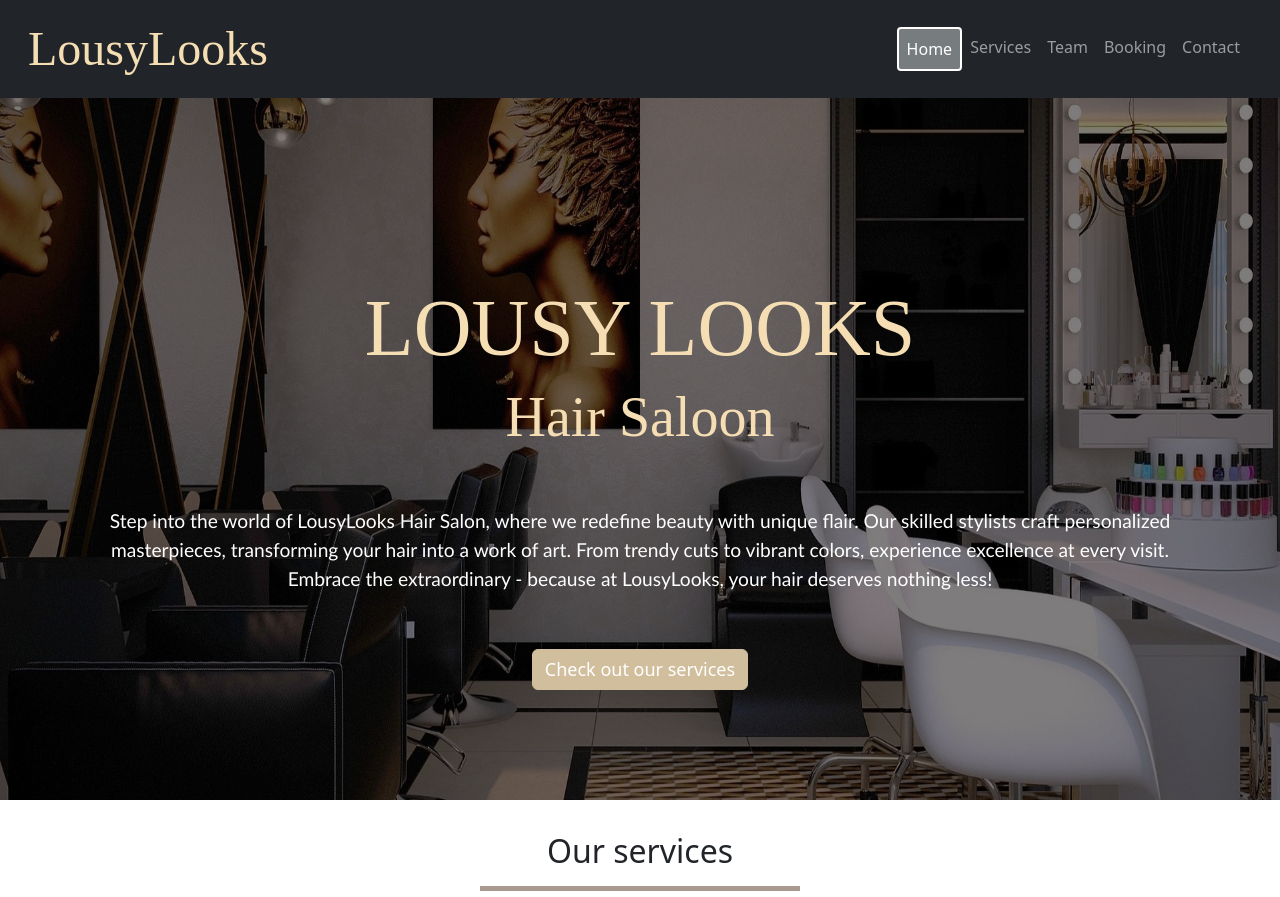
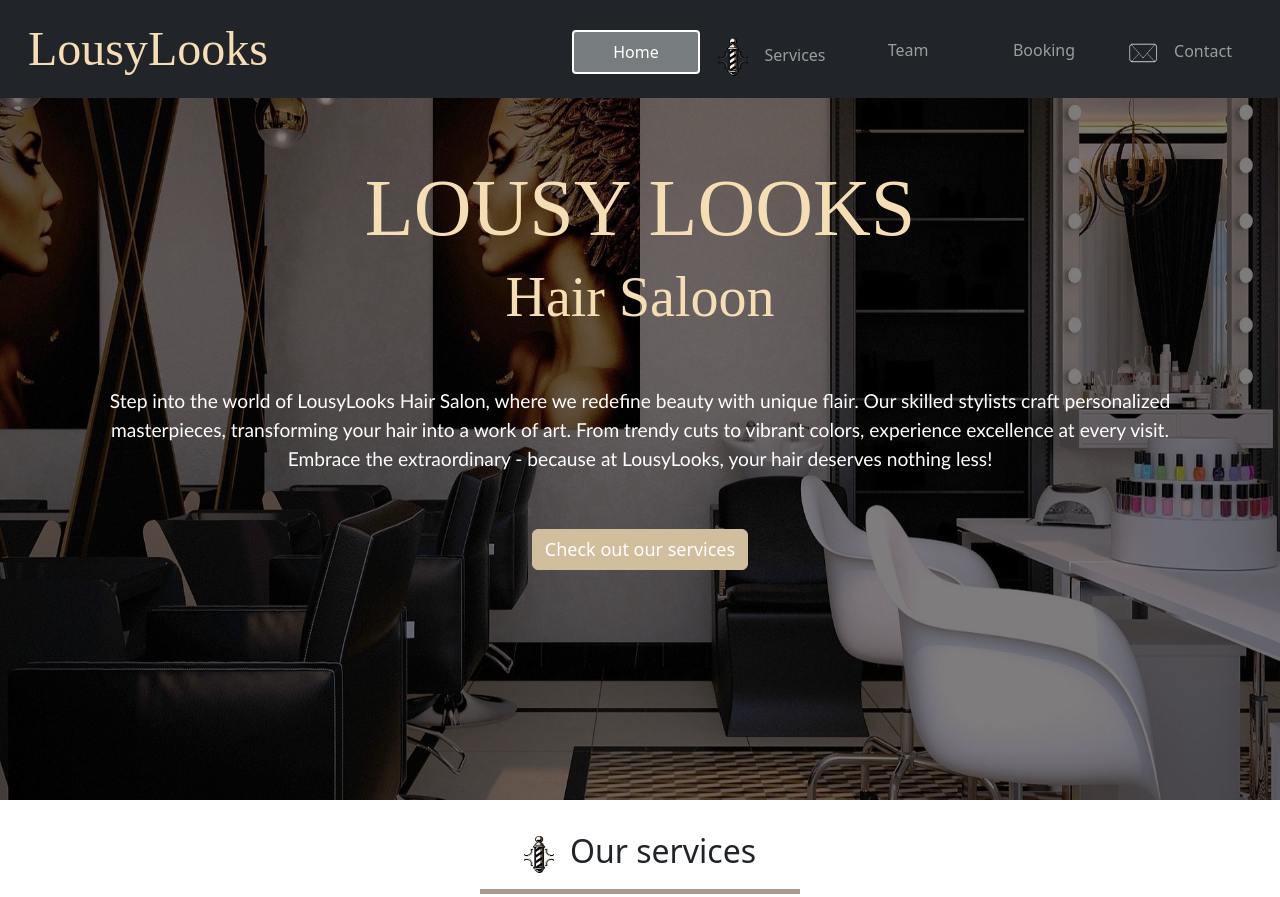
Before and after one commit to SEG3125-A/Group35-Lab5, a website: page index.html in a window 1280 px wide. Shown: the top 897 px of the page. Drawn offline with nearby package versions, Linux system fonts and the light colour scheme.

Commit message:
added icons to services and general contact, tooltip to email field general contact

```diff
--- a/index.html
+++ b/index.html
@@ -42,7 +42,7 @@
                     <a class="nav-link" id="homeId" href="#home">Home</a>
                 </li>
                 <li class="nav-item">
-                    <a class="nav-link" href="#service">Services</a>
+                    <a class="nav-link" href="#service"><img src="./styles/images/ServicesIcon.png" alt="servicesLogo" style="width:30px; margin-right: 1rem;">Services</a>
                 </li>
                 <li class="nav-item">
                     <a class="nav-link" href="#team">Team</a>
@@ -51,7 +51,7 @@
                     <a class="nav-link" href="#booking">Booking</a>
                 </li>
                 <li class="nav-item">
-                    <a class="nav-link" href="#contact">Contact</a>
+                    <a class="nav-link" href="#contact"><img src="./styles/images/env.png" alt="servicesLogo" style="width:30px; margin-right: 1rem;">Contact</a>
                 </li>
             </ul>
         </div>
@@ -62,7 +62,7 @@
     <div class="container-fluid " style="background-image: url('styles/images/salon.jpg');
         height:100vh;background-repeat:round;background-color: #7e7c7c; background-blend-mode: multiply;" id="home">
         <!-- title -->
-        <div class="container-xl text-center" style="padding-top:35vh; height:48vh; color:wheat;">
+        <div class="container-xl text-center" style="padding-top:10rem; height:48vh; color:wheat;">
             <h1 class="display-1" style="font-family:Brush Script MT">LOUSY LOOKS</h1>
             <h1 class="display-4" style="font-family:Brush Script MT">Hair Saloon</h1>
             <p
@@ -83,7 +83,7 @@
     <!-- service section starts here  -->
     <div class="container-fluid px-0 bg-white" id="service">
         <!-- col-sm-9  not really useful -->
-        <h2 class="m-3 p-3 col-md-3 col-6 mx-auto text-center border-5 border-bottom border-info">Our services</h2>
+        <h2 class="m-3 p-3 col-md-3 col-6 mx-auto text-center border-5 border-bottom border-info"><img src="./styles/images/ServicesIcon.png" alt="servicesLogo" style="width:30px;margin-right: 1rem;">Our services</h2>
         <!-- <hr class="bg-danger border-2 border-top border-danger" /> -->
 
         <!-- first row -->
@@ -389,7 +389,7 @@
 
     <!-- Contact section starts here  -->
     <div class="container-fluid px-0 bg-primary-subtle" id="contact">
-        <h2 class="m-3 p-3 col-md-3 col-6 mx-auto text-center border-5 border-bottom border-info">Ask Us Anything!
+        <h2 class="m-3 p-3 col-md-3 col-6 mx-auto text-center border-5 border-bottom border-info"><img src="./styles/images/env.png" alt="servicesLogo" style="width:40px; margin-right: 1rem;background-color: #D1BE9C;padding: .5rem;border-radius: 6px;">Ask Us!
         </h2>
 
         <div class="container-fuild location px-0 ">
@@ -419,9 +419,10 @@
             <form class="form" id="survey">
                 <div class="form-group p-2 w-100">
                     <label for="InputEmail1">Email address</label>
-                    <input class="form-control m-3" id="InputEmailContactGen" aria-describedby="emailHelp"
+                    <input class="form-control m-3" id="InputEmailContactGen" title="Your email is confidential in our database" aria-describedby="emailHelp"
                         placeholder="Enter email">
                 </div>
+
 
                 <div class="form-group">
                     <label for="exampleFormControlTextarea1">Your question</label>
--- a/scripts/main.js
+++ b/scripts/main.js
@@ -172,6 +172,8 @@ $(document).ready(function() {
         $("#exampleFormControlTextarea1").removeClass("showInput");
     });
 
+    $("#InputEmailContactGen").tooltip();
+
 
 
 
--- a/styles/custom.scss
+++ b/styles/custom.scss
@@ -70,19 +70,19 @@ body {
     margin-top: 10px;
 }
 
-.phone,.env {
-    font-size: 3rem;
-    // color: #7D4F50;
-    // background-color: #fff;
-    // border-radius: 10px;
-    // padding: 10px;
-    // margin: 5px;
-}
+// .phone,.env {
+//     font-size: 3rem;
+//     // color: #7D4F50;
+//     // background-color: #fff;
+//     // border-radius: 10px;
+//     // padding: 10px;
+//     // margin: 5px;
+// }
 
-.env {
-    color: #7D4F50;
-    background-color: #fff;
-}
+// .env {
+//     color: #7D4F50;
+//     background-color: #fff;
+// }
 
 
 .footer {
@@ -146,6 +146,20 @@ body {
     background-color: rgb(119, 125, 126);
 }
 
-.navbar-nav{
+#collapsibleNavbar{
+    margin-top: 1rem;
     margin-right: 2rem;
+    margin-left: 2rem;
+    // border: 2px solid red;
 }
+
+.nav-link {
+    width: 8rem;
+    text-align: center;
+    // border: 2px solid purple;
+    margin: .25rem;
+}
+
+.navbar-toggler{
+    margin-left: 2rem;
+}
```
Also changed, not shown: styles/custom.css, styles/images/ServicesIcon.png (added), styles/images/env.png (added), 1 other file.
